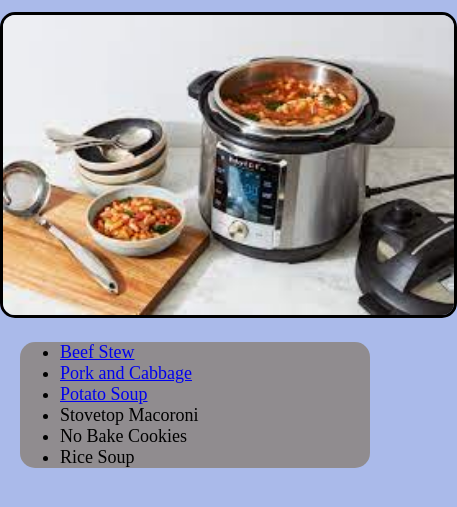
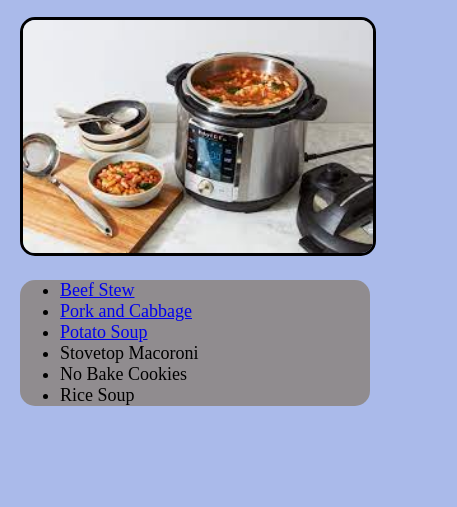
Before and after one commit to russell5393/recipes, a plain HTML site: page index.html in a window 390 px wide. Shown: the part 95-602 px from the top of the page, 457 px wide, since content can reach past the window. Drawn offline with Linux system fonts and the light colour scheme.

Commit message:
updated sizeing on the main image

```diff
--- a/index.html
+++ b/index.html
@@ -19,7 +19,7 @@ add in a tab for general cook information like temp that meat cooks o or instapo
             <h1>Russells Recipes</h1>
         </div>
         <div class="slideshow">
-            <img src="./images/Instapot.jpeg" alt="Instapot Picture" height="300">
+            <img src="./images/Instapot.jpeg" alt="Instapot Picture">
         </div>
         <div class="recipe_list">
             <ul>
--- a/styles.css
+++ b/styles.css
@@ -15,11 +15,14 @@ body {
 .slideshow {
     margin: 15px auto 0px auto;
     text-align: center;
+    width: 500px;
+    height: auto;
 }
 
 img {
     border-radius: 15px;
     border: solid;
+    width: 100%;
 }
 
 .recipe_list {
@@ -35,3 +38,11 @@ img {
         margin: 20px;
     }
 }
+
+@media (max-width: 500px){
+    .slideshow {
+        margin: 20px;
+        width: auto;
+        height: auto;
+    }
+}
```
